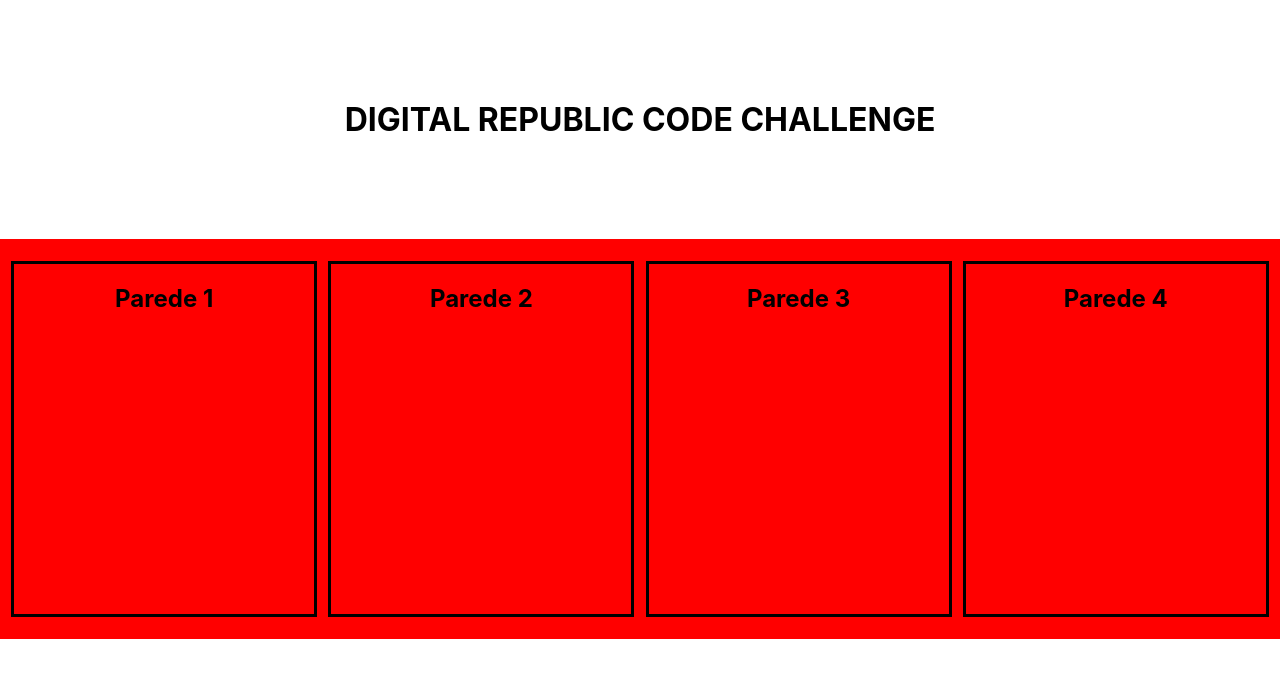
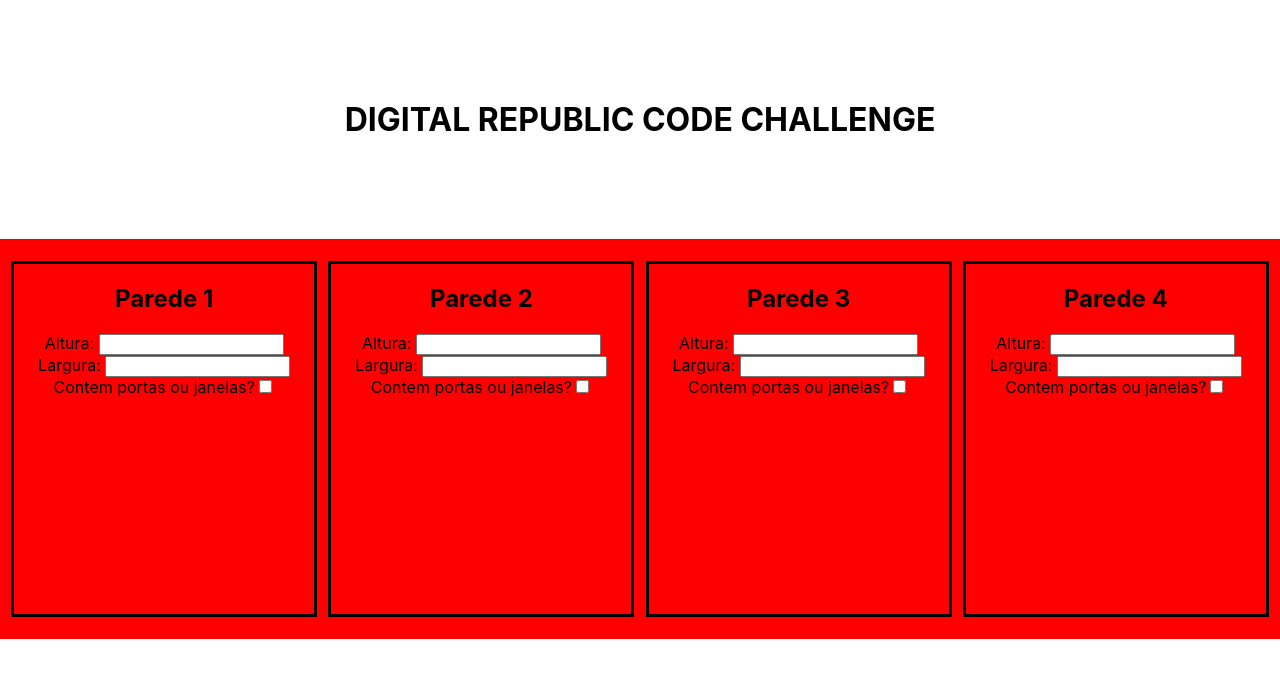
Before and after one commit to Naitwa-Alexandre/DIGITAL-REPUBLIC-CODE-CHALLENGE, a React (Create React App) app: page / in a window 1280 px wide. Shown: the top 678 px of the page. Built offline with nearby package versions, Linux system fonts and the light colour scheme.

Commit message:
adicionado campos de altura e largura e checkbox

```diff
--- a/src/components/Form.js
+++ b/src/components/Form.js
@@ -1,5 +1,14 @@
 import React from 'react';
 
-export default function Form() {
-  return <div></div>;
+export default function Form({ idx }) {
+  return <>
+    <label htmlFor={`height${idx}`}>Altura: </label>
+    <input id={`height${idx}`} name='height' type="number" />
+
+    <label htmlFor={`width${idx}`}>Largura: </label>
+    <input id={`width${idx}`} type="number" />
+
+    <label htmlFor={`check${idx}`}>Contem portas ou janelas?</label>
+    <input id={`check${idx}`}  type='checkbox' />
+  </>;
 }
--- a/src/components/styles.js
+++ b/src/components/styles.js
@@ -16,6 +16,7 @@ const SingleCard = styled.article`
   border: 3px solid black;
   width: 300px;
   height: 350px;
+
 `
 
 export { SectionCards, WrapperCards, SingleCard };
```
